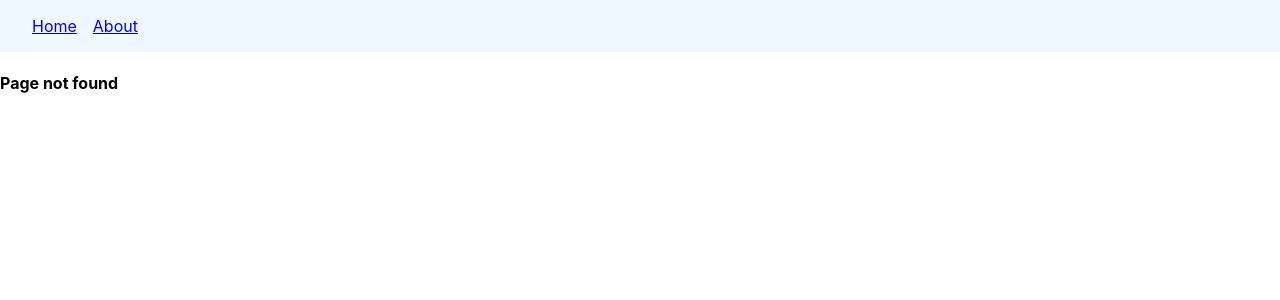
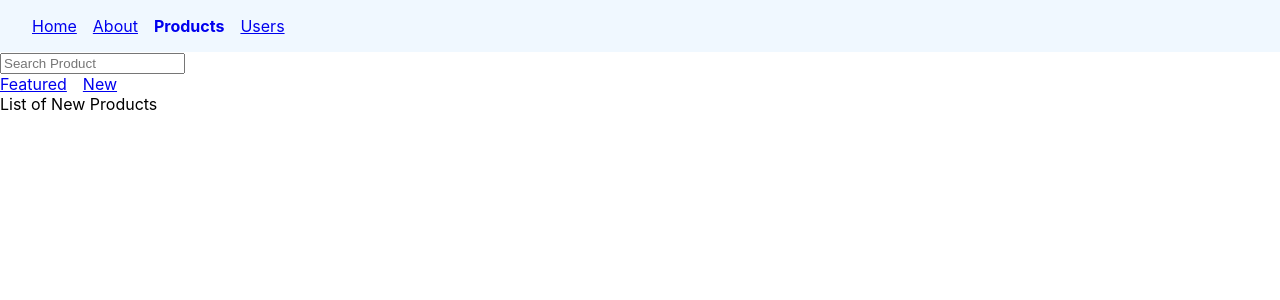
Before and after one commit to harishtm/react-router-exmp, a React (Create React App) app: page /products/new in a window 1280 px wide. Before the commit this address had no page. Shown: the top 300 px of the page. Built offline with nearby package versions, Linux system fonts and the light colour scheme.

Commit message:
Nested routes, index routes and dynamic routes

```diff
--- a/package.json
+++ b/package.json
@@ -6,6 +6,7 @@
     "@testing-library/jest-dom": "^5.17.0",
     "@testing-library/react": "^13.4.0",
     "@testing-library/user-event": "^13.5.0",
+    "axios": "^1.7.5",
     "react": "^18.3.1",
     "react-dom": "^18.3.1",
     "react-router-dom": "^6.26.1",
--- a/src/App.js
+++ b/src/App.js
@@ -5,6 +5,11 @@ import { About } from './components/About';
 import { Navbar } from './components/Navbar';
 import { OrderSummary } from './components/OrderSummary';
 import { NoMatch } from './components/NoMatch';
+import { Products } from './components/Products';
+import { FeaturedProducts } from './components/FeaturedProducts';
+import { NewProducts } from './components/NewProducts';
+import { Users } from './components/Users';
+import { UserDetails } from './components/UserDetails';
 
 function App() {
   return (
@@ -14,6 +19,15 @@ function App() {
         <Route path='/' element={<Home/>}/>
         <Route path='about' element={<About/>}/>
         <Route path='order-summary' element={<OrderSummary/>}/>
+        <Route path='products' element={<Products/>}>
+            <Route index element={<FeaturedProducts/>}/>
+            <Route path='featured' element={<FeaturedProducts/>}/>
+            <Route path='new' element={<NewProducts/>}/>
+        </Route>
+        <Route path='users'>
+            <Route index element={<Users/>}></Route>
+            <Route path=':userId' element={<UserDetails/>}/>
+        </Route>
         <Route path='*' element={<NoMatch/>}/>
       </Routes>
 
--- /dev/null
+++ b/src/components/FeaturedProducts.jsx
@@ -0,0 +1,7 @@
+export const FeaturedProducts = () => {
+    return (
+        <div>
+            List of Featured Products
+        </div>
+    )
+}
--- a/src/components/Navbar.js
+++ b/src/components/Navbar.js
@@ -9,9 +9,15 @@ export const Navbar = () => {
         }
     }
     return (
-        <nav>
+        <nav className='primary-nav'>
             <NavLink style={navLinkStyle} to='/'>Home</NavLink>
             <NavLink style={navLinkStyle} to='/about'>About</NavLink>
+            <NavLink style={navLinkStyle} to='/products'>
+                Products
+            </NavLink>
+            <NavLink style={navLinkStyle} to='/users'>
+                Users
+            </NavLink>
         </nav>
     )
 }
--- /dev/null
+++ b/src/components/NewProducts.jsx
@@ -0,0 +1,7 @@
+export const NewProducts = () => {
+    return (
+        <div>
+            List of New Products
+        </div>
+    )
+}
--- /dev/null
+++ b/src/components/Products.jsx
@@ -0,0 +1,16 @@
+import { Link, Outlet } from 'react-router-dom'
+
+export const Products = () => {
+    return (
+        <>
+            <div>
+                <input type='text' placeholder='Search Product'/>
+            </div>
+            <nav>
+                <Link to='featured'>Featured</Link>
+                <Link to='new'>New</Link>
+            </nav>
+            <Outlet/>
+        </>
+    )
+}
--- /dev/null
+++ b/src/components/UserDetails.jsx
@@ -0,0 +1,39 @@
+import { useParams, useLocation } from "react-router-dom";
+
+export const UserDetails = () => {
+
+    const params = useParams();
+    const { state} = useLocation();
+    console.log(params)
+    return (
+        <div>
+            <p>Extracting Params: {params.userId}</p>
+            <table border={1}>
+                <thead>
+                    <tr>
+                        <th>Name</th>
+                        <th>User Name</th>
+                        <th>Email</th>
+                        <th>Address</th>
+                    </tr>
+                </thead>
+                <tbody>
+                    <tr>
+                        <td>
+                            {state.name}
+                        </td>
+                        <td>
+                            {state.username}
+                        </td>
+                        <td>
+                            {state.email}
+                        </td>
+                        <td>
+                            {state.address.city}, {state.address.street},  {state.address.suite},  {state.address.zipcode}
+                        </td>
+                    </tr>
+                </tbody>
+            </table>
+        </div>
+    )
+}
--- /dev/null
+++ b/src/components/Users.jsx
@@ -0,0 +1,39 @@
+import axios from "axios"
+import { useEffect, useState } from "react"
+import { Link, Outlet } from "react-router-dom";
+
+
+export const Users = () => {
+
+    const [users, setUsers] = useState([])
+
+    useEffect(() => {
+        axios.get('https://jsonplaceholder.typicode.com/users')
+        .then(response => {
+            setUsers(response.data)
+        })
+        .catch(error => {
+            console.error('Error fetching users!!', error)
+        })
+    }, []);
+
+    return (
+        <div>
+            <h4>Users List</h4>
+            {
+                users.map(user => (
+                    <div key={user.id}>
+                        <Link
+                            to={`${user.id}`}
+                            state={{...user}}
+                        >
+                            {user.name}
+                        </Link>
+                        <br/>
+                    </div>
+                ))
+            }
+            <Outlet/>
+        </div>
+    )
+}
--- a/src/index.css
+++ b/src/index.css
@@ -12,7 +12,7 @@ code {
     monospace;
 }
 
-nav {
+.primary-nav {
   background-color: aliceblue;
   padding: 16px 32px;
 }
```
Also changed, not shown: 1 other file (tests, documents, lock files or other folders).
